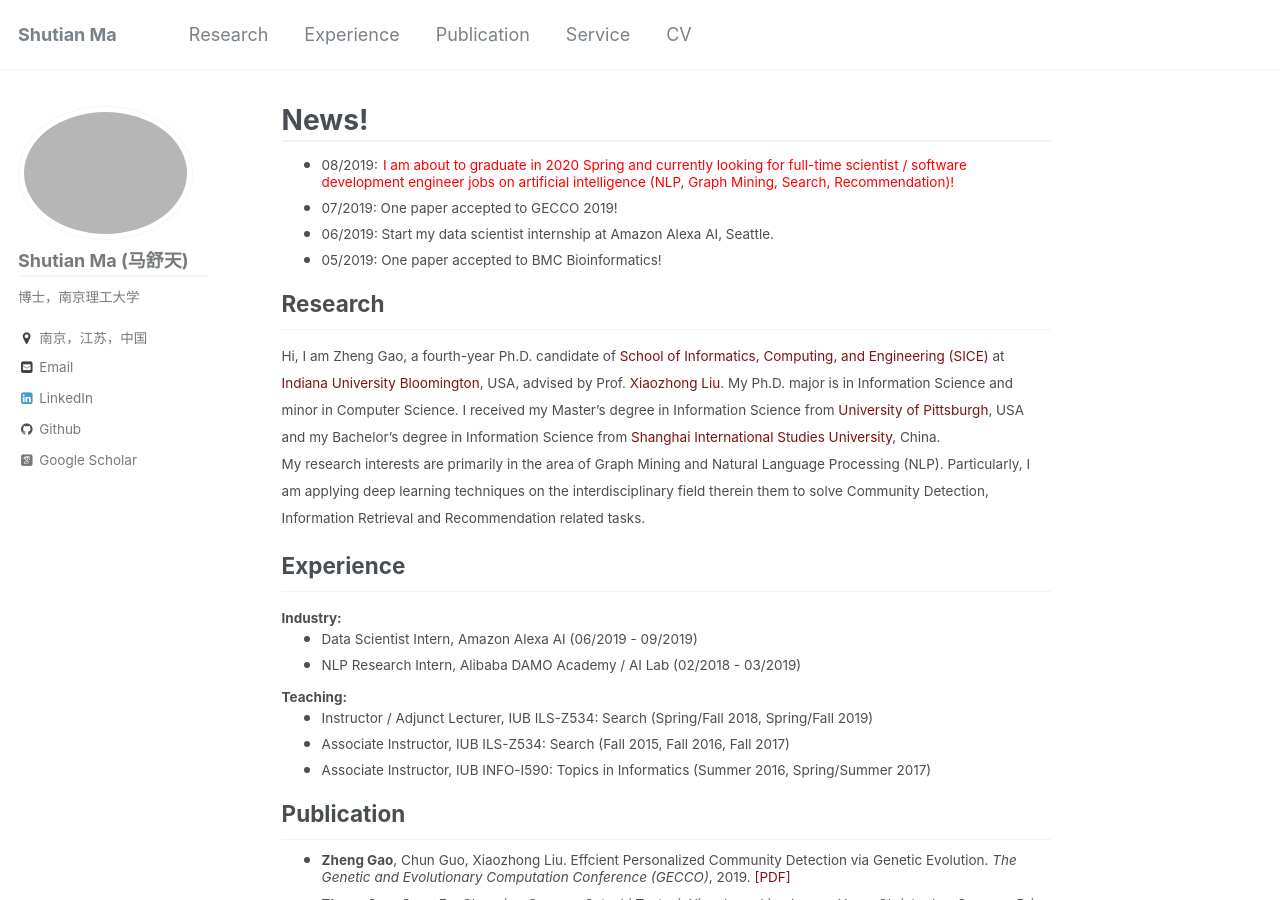
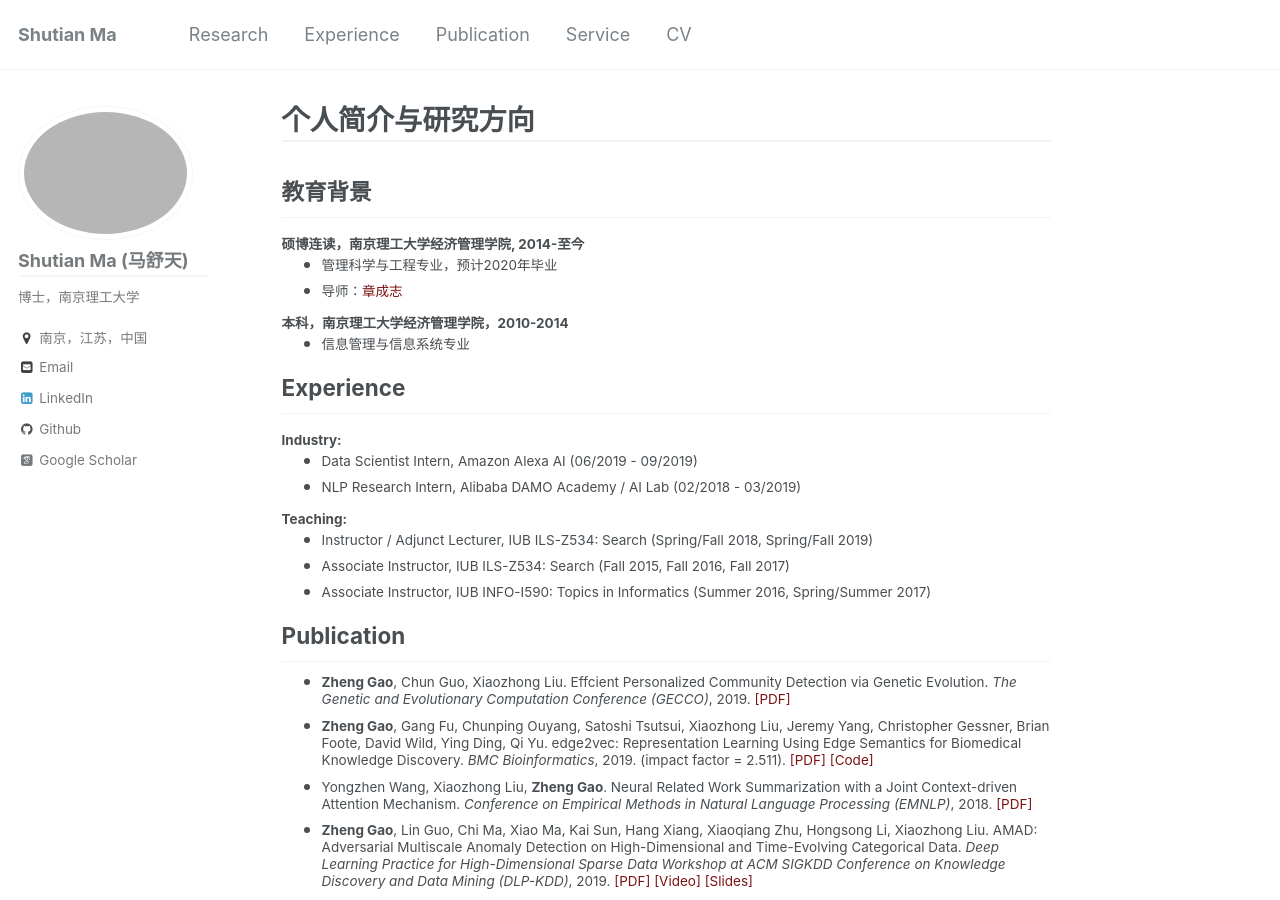
Before and after one commit to michellemashutian/michellemashutian.github.io_old, a Jekyll site: the page built from _pages/about.md, in a window 1280 px wide and 900 px high. Built offline with Jekyll 4.4.1, drawn with Linux system fonts in a browser that asks for light colours; some web fonts are replaced.

Commit message:
education

```diff
--- a/_config.yml
+++ b/_config.yml
@@ -10,7 +10,7 @@ locale                   : "en-US"
 title                    : "Shutian Ma"
 title_separator          : "-"
 name                     : &name "Shutian Ma"
-description              : &description "Ph.D. candidate at Indiana University Bloomington"
+description              : &description "Ph.D. candidate"
 url                      : https://michellemashutian.github.io # the base hostname & protocol for your site e.g. "https://mmistakes.github.io"
 baseurl                  : "" # the subpath of your site, e.g. "/blog"
 repository               : "michellemashutian.github.io"
--- a/_pages/about.md
+++ b/_pages/about.md
@@ -1,6 +1,6 @@
 ---
 permalink: /
-title: "News!"
+title: "个人简介与研究方向"
 excerpt: "About me"
 author_profile: true
 redirect_from:
@@ -37,14 +37,14 @@ h1, h2, h3, h4, h5, h6 {
 }
 </style>
 {% include base_path %}
-* <small> 08/2019:</small> <small style="color:red">I am about to graduate in 2020 Spring and currently looking for full-time scientist / software development engineer jobs on artificial intelligence (NLP, Graph Mining, Search, Recommendation)!</small>
-* <small> 07/2019: One paper accepted to GECCO 2019!</small>
-* <small> 06/2019: Start my data scientist internship at Amazon Alexa AI, Seattle.</small>
-* <small> 05/2019: One paper accepted to BMC Bioinformatics!</small>
-<h2 id="research"> Research</h2>
+<h2 id="research">教育背景</h2>
+<small>**硕博连读，南京理工大学经济管理学院, 2014-至今**</small>
 
-<small> Hi, I am Zheng Gao, a fourth-year Ph.D. candidate of [School of Informatics, Computing, and Engineering (SICE)](https://sice.indiana.edu/) at [Indiana University Bloomington](https://www.indiana.edu/), USA, advised by Prof. [Xiaozhong Liu](http://xiaozhong.website2.me). My Ph.D. major is in Information Science and minor in Computer Science. I received my Master's degree in Information Science from [University of Pittsburgh](https://www.pitt.edu/), USA and my Bachelor's degree in Information Science from [Shanghai International Studies University](http://en.shisu.edu.cn/), China.</small>
-<small>My research interests are primarily in the area of Graph Mining and Natural Language Processing (NLP). Particularly, I am applying deep learning techniques on the interdisciplinary field therein them to solve Community Detection, Information Retrieval and Recommendation related tasks.</small>
+* <small>管理科学与工程专业，预计2020年毕业</small>
+* <small>导师：[章成志](https://www.researchgate.net/profile/Chengzhi_Zhang4)</small>
+
+<small>**本科，南京理工大学经济管理学院，2010-2014**</small>
+* <small>信息管理与信息系统专业</small>
 
 <h2 id="experience">Experience</h2>
 <small>**Industry:**</small>
```
